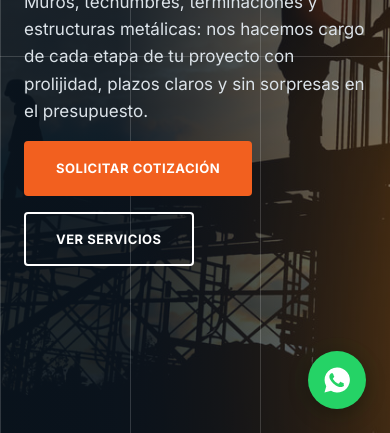
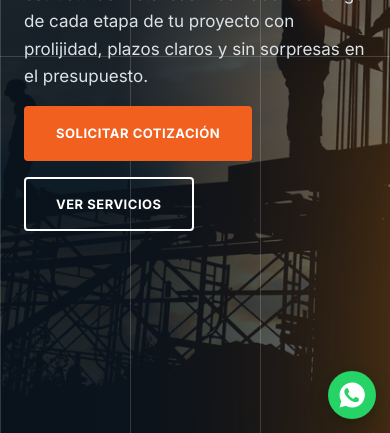
Before and after one commit to fernandrox5/constructora-landing, a plain HTML site: page index.html in a window 390 px wide. Shown: the part 411-844 px from the top of the page. Drawn offline with Linux system fonts and the light colour scheme.

Commit message:
Corregir superposicion del boton WhatsApp con CTA en pantallas pequenas

```diff
--- a/css/style.css
+++ b/css/style.css
@@ -301,4 +301,6 @@
   .projects-grid{ grid-template-columns:1fr; }
   .stat-badge{ padding:20px 24px; }
   .badge-number{ font-size:36px; }
+  .hero-actions{ padding-bottom:70px; }
+  .whatsapp-float{ width:48px; height:48px; right:14px; bottom:14px; }
 }
```
Also changed, not shown: 1 other file.
